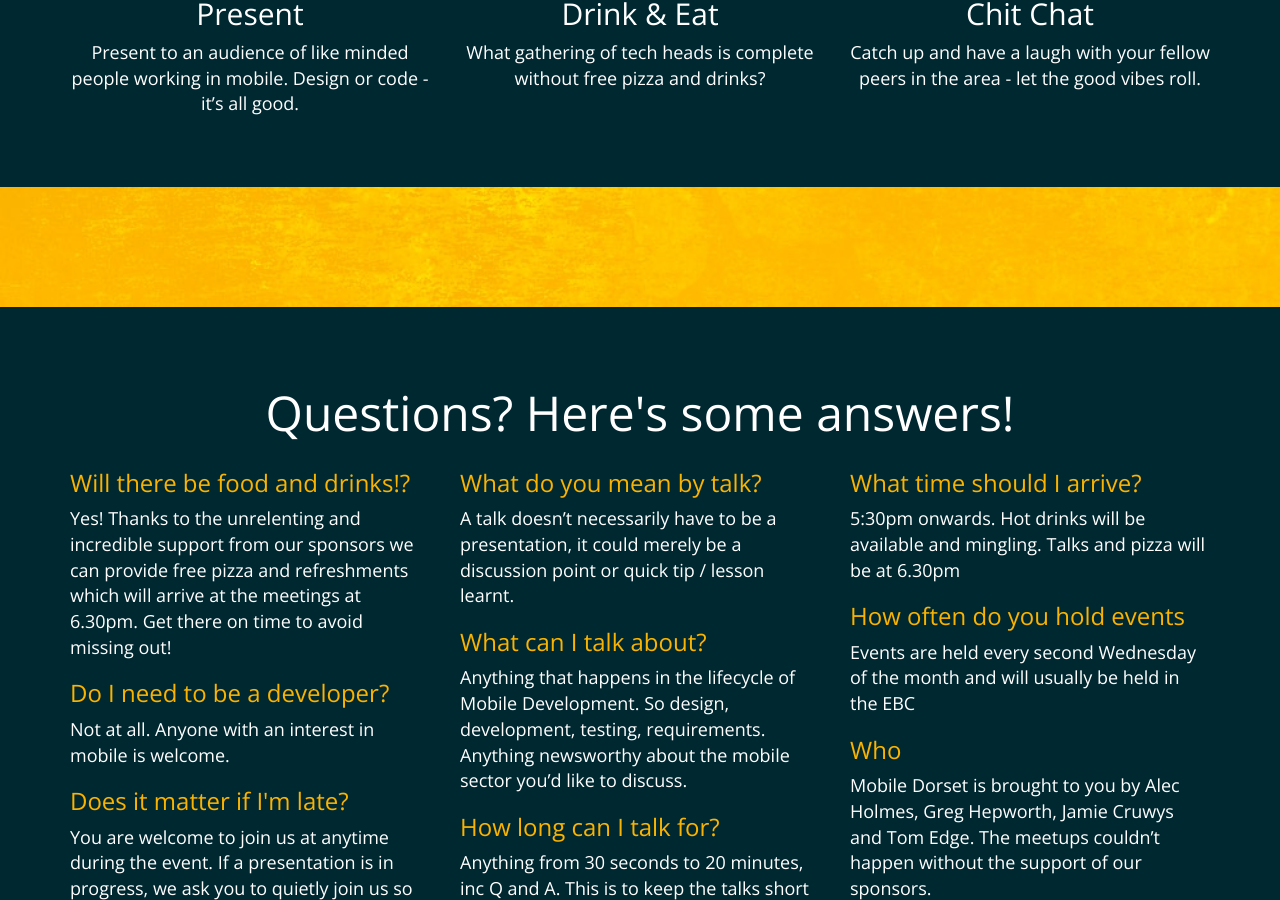
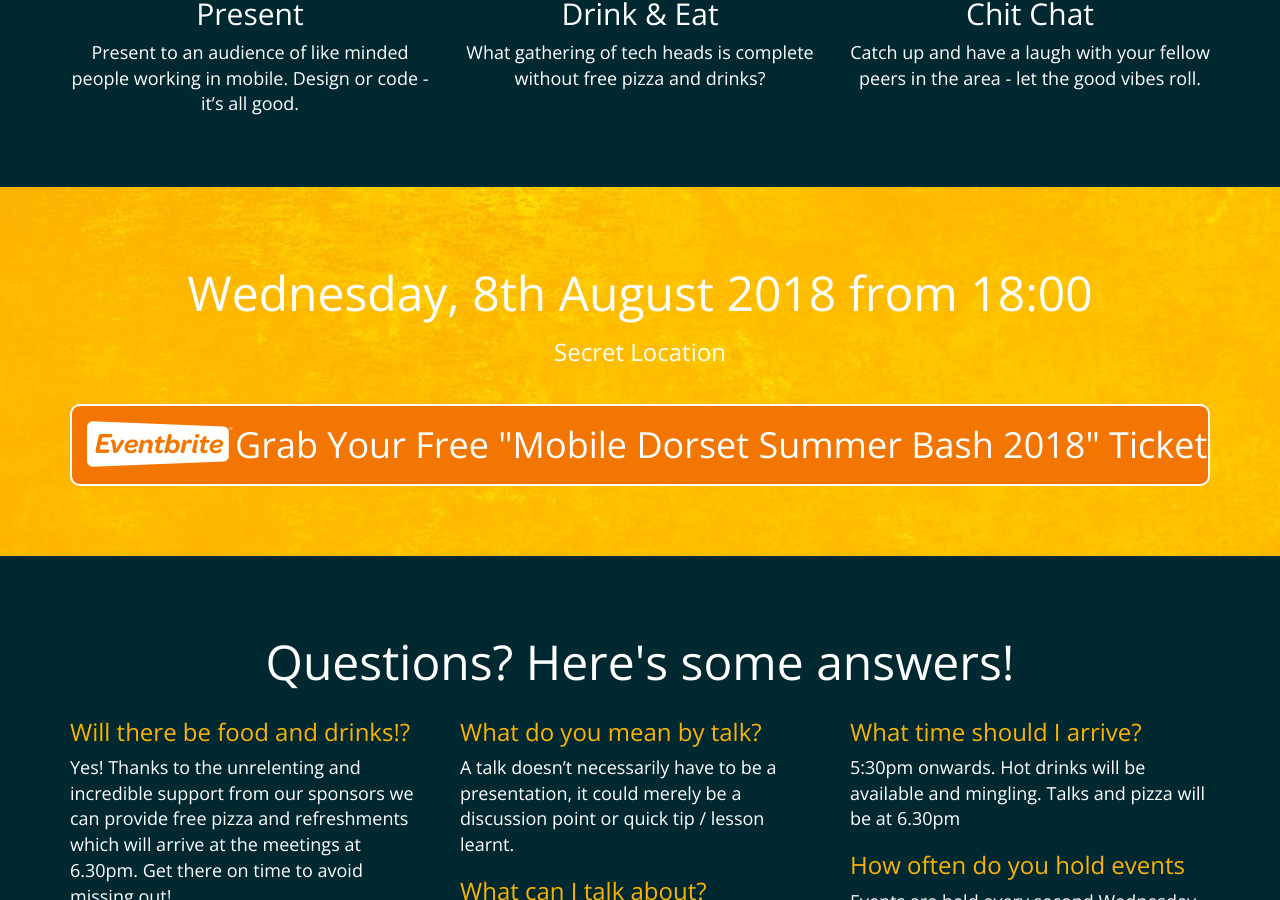
Before and after one commit to MobileDorset/mobiledorset.github.io, a Jekyll site: the page built from index.html, in a window 1280 px wide and 900 px high, scrolled down 971 px. Built offline with Jekyll 4.4.1, drawn with Linux system fonts in a browser that asks for light colours.

Commit message:
Added MD summer bash event to our website. The location needs to be updated once it has been confirmed.

```diff
--- a/_data/events.yml
+++ b/_data/events.yml
@@ -1,4 +1,4 @@
-- name: Mobile Dorset June 2018
-  datetime: Wednesday, 13th June 2018 from 18:00
-  url: https://md-june-2018.eventbrite.co.uk/
-  location: Bournemouth University Executive Business Centre - Room 303
+- name: Mobile Dorset Summer Bash 2018
+  datetime: Wednesday, 8th August 2018 from 18:00
+  url: https://mobile-dorset-summer-bash-2018.eventbrite.co.uk
+  location: Secret Location
```
